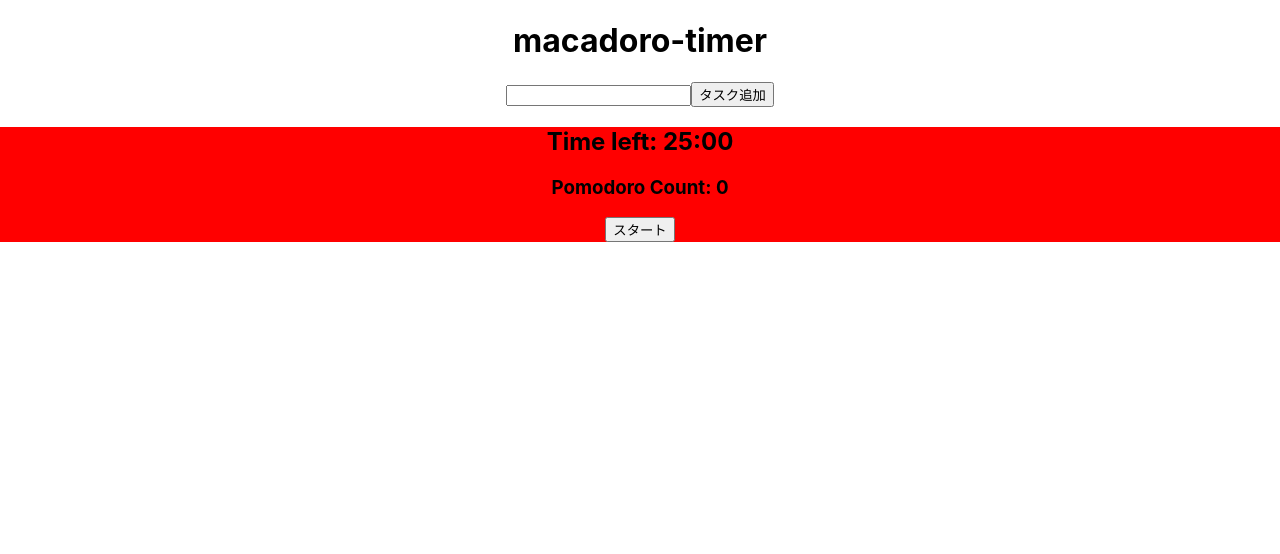
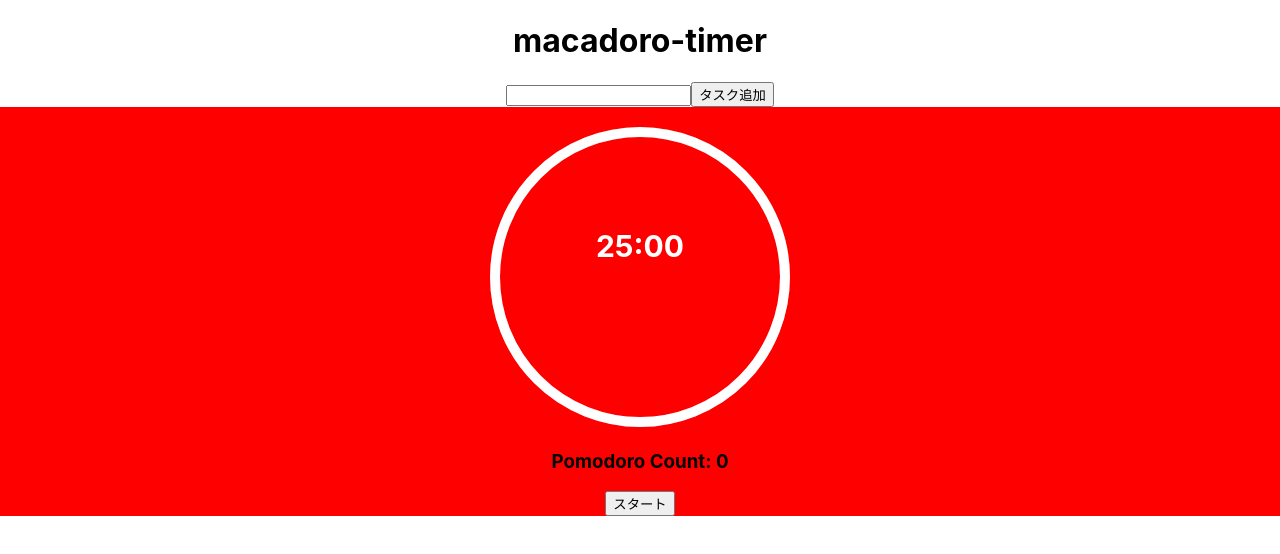
Before and after one commit to ryuimoto/macadoro-timer, a React (Create React App) app: page / in a window 1280 px wide. Shown: the top 554 px of the page. Built offline with nearby package versions, Linux system fonts and the light colour scheme.

Commit message:
npm install @mui/material @emotion/react @emotion/styled

```diff
--- a/package.json
+++ b/package.json
@@ -3,6 +3,9 @@
   "version": "0.1.0",
   "private": true,
   "dependencies": {
+    "@emotion/react": "^11.13.0",
+    "@emotion/styled": "^11.13.0",
+    "@mui/material": "^5.16.7",
     "@testing-library/jest-dom": "^5.17.0",
     "@testing-library/react": "^13.4.0",
     "@testing-library/user-event": "^13.5.0",
--- /dev/null
+++ b/src/components/CircularProgress.js
@@ -0,0 +1,57 @@
+import React from "react";
+
+const CircularProgress = ({size,progress,strokeWidth,circleOneStroke,circleTwoStroke,children,timeLeft,activeTask}) => {
+    const center = size / 2;
+    const radius = center - strokeWidth / 2;
+    const circumference = 2 * Math.PI * radius;
+
+    return (
+        <svg width={size} height={size}>
+          <circle
+            cx={center}
+            cy={center}
+            r={radius}
+            strokeWidth={strokeWidth}
+            fill="none"
+            stroke={circleOneStroke}
+            opacity="0.2"
+          />
+          <circle
+            cx={center}
+            cy={center}
+            r={radius}
+            strokeWidth={strokeWidth}
+            fill="none"
+            stroke={circleTwoStroke}
+            strokeDasharray={circumference}
+            strokeDashoffset={circumference - (progress / 100) * circumference}
+            strokeLinecap="round"
+            transform={`rotate(-90 ${center} ${center})`}
+          />
+          <text
+            x={center}
+            y={center - 20} // 調整して中心から上に少し移動
+            fill="white"
+            fontSize="30" // フォントサイズ
+            textAnchor="middle"
+            fontWeight="bold"
+          >
+            {timeLeft}
+          </text>
+          {activeTask && (
+            <text
+              x={center}
+              y={center + 20} // 中心から下に少し移動
+              fill="white"
+              fontSize="20" // フォントサイズ
+              textAnchor="middle"
+              fontWeight="bold"
+            >
+              {activeTask.text} を作業中
+            </text>
+          )}
+        </svg>
+      );
+};
+
+export default CircularProgress;
--- a/src/components/PomodoroTimer.js
+++ b/src/components/PomodoroTimer.js
@@ -1,10 +1,20 @@
 import React, { useState, useEffect } from "react";
+import CircularProgress from "./CircularProgress";
 
 function PomodoroTimer({ activeTask }) {
-    const [secondsLeft, setSecondsLeft] = useState(() =>
-        Number(localStorage.getItem('secondsLeft')) || 25 * 60);
-    const [isActive, setIsActive] = useState(() =>
-        localStorage.getItem('isActive') === 'true');
+    const totalSeconds = 25 * 60;
+
+    const [secondsLeft, setSecondsLeft] = useState(() => {
+        const savedSeconds = localStorage.getItem('secondsLeft');
+        return savedSeconds !== null && !isNaN(savedSeconds) ? Number(savedSeconds) : 25 * 60;
+    });
+
+    const [progress,setProgress] = useState((secondsLeft / totalSeconds) * 100);
+
+    const [isActive, setIsActive] = useState(() => {
+        const savedIsActive = localStorage.getItem('isActive');
+        return savedIsActive ? savedIsActive === 'true' : false;
+    });
     const [isPaused, setIsPaused] = useState(() =>
         localStorage.getItem('isPaused') === 'true');
     const [isWorking, setIsWorking] = useState(() =>
@@ -16,7 +26,7 @@ function PomodoroTimer({ activeTask }) {
         const interval = setInterval(() => {
             if (isActive && !isPaused) {
                 if (secondsLeft > 0) {
-                    setSecondsLeft(secondsLeft - 1);
+                    setSecondsLeft(prev => prev -1);
                     localStorage.setItem('secondsLeft', secondsLeft - 1);
                 } else {
                     setIsActive(false);
@@ -42,6 +52,10 @@ function PomodoroTimer({ activeTask }) {
         localStorage.setItem('pomodoroCount', pomodoroCount);
         localStorage.setItem('secondsLeft', secondsLeft);
     }, [isActive, isPaused, isWorking, pomodoroCount, secondsLeft]);
+
+    useEffect(() => {
+        setProgress((secondsLeft / totalSeconds) * 100);
+    },[secondsLeft]);
 
     const handleStart = () => {
         setIsActive(true);
@@ -77,9 +91,17 @@ function PomodoroTimer({ activeTask }) {
 
     return (
         <div style={{ backgroundColor: isWorking ? 'red' : 'lightblue' }}>
-            <h2>Time left: {formatTime()}</h2>
+             <br/>
+             <CircularProgress
+                size={300}
+                progress={progress}
+                strokeWidth={10}
+                circleOneStroke="#eee"
+                circleTwoStroke="#ffffff" // 色を変更して視認性を向上
+                timeLeft={formatTime(secondsLeft)}
+                activeTask={activeTask}
+            />
             <h3>Pomodoro Count: {pomodoroCount}</h3>
-            {activeTask && <h3>{activeTask.text} を実行中</h3>}
             {!isActive ? (
                 <button onClick={handleStart}>スタート</button>
             ) : (
```
Also changed, not shown: 1 other file (tests, documents, lock files or other folders).
